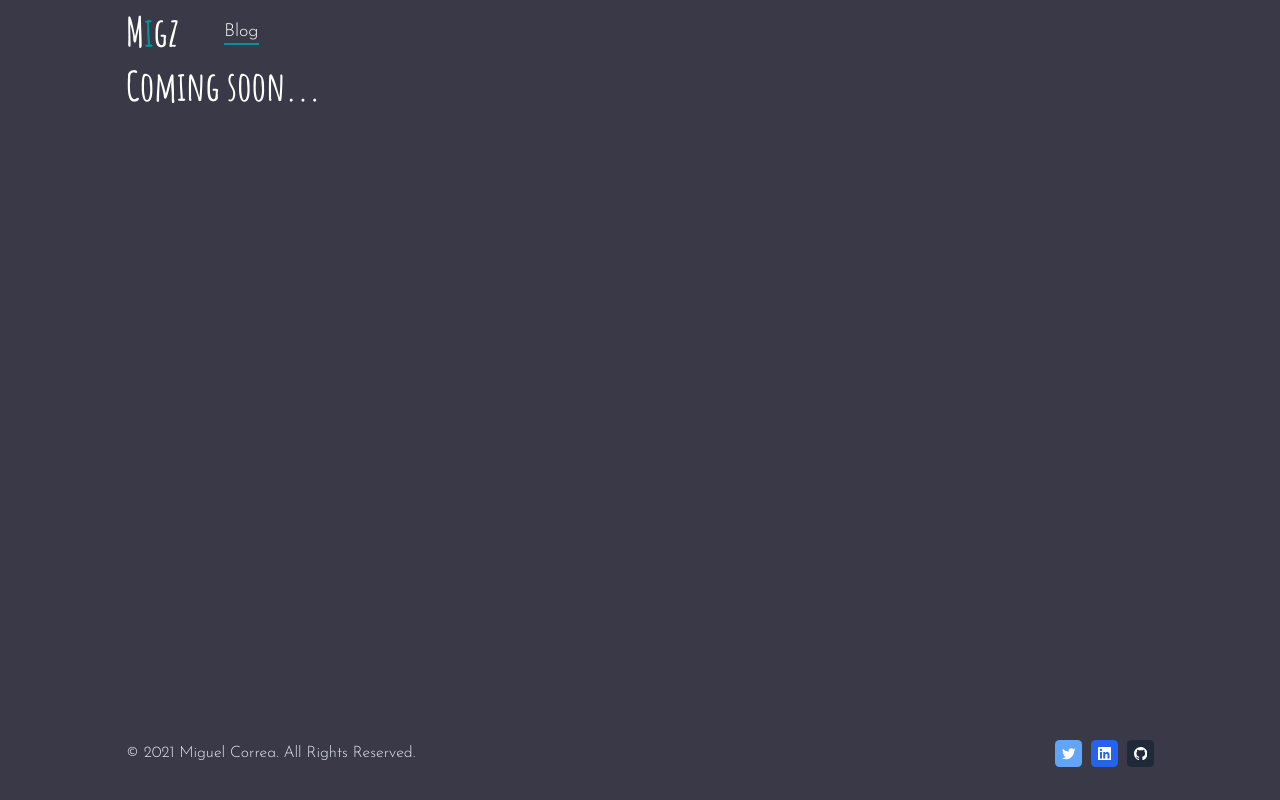
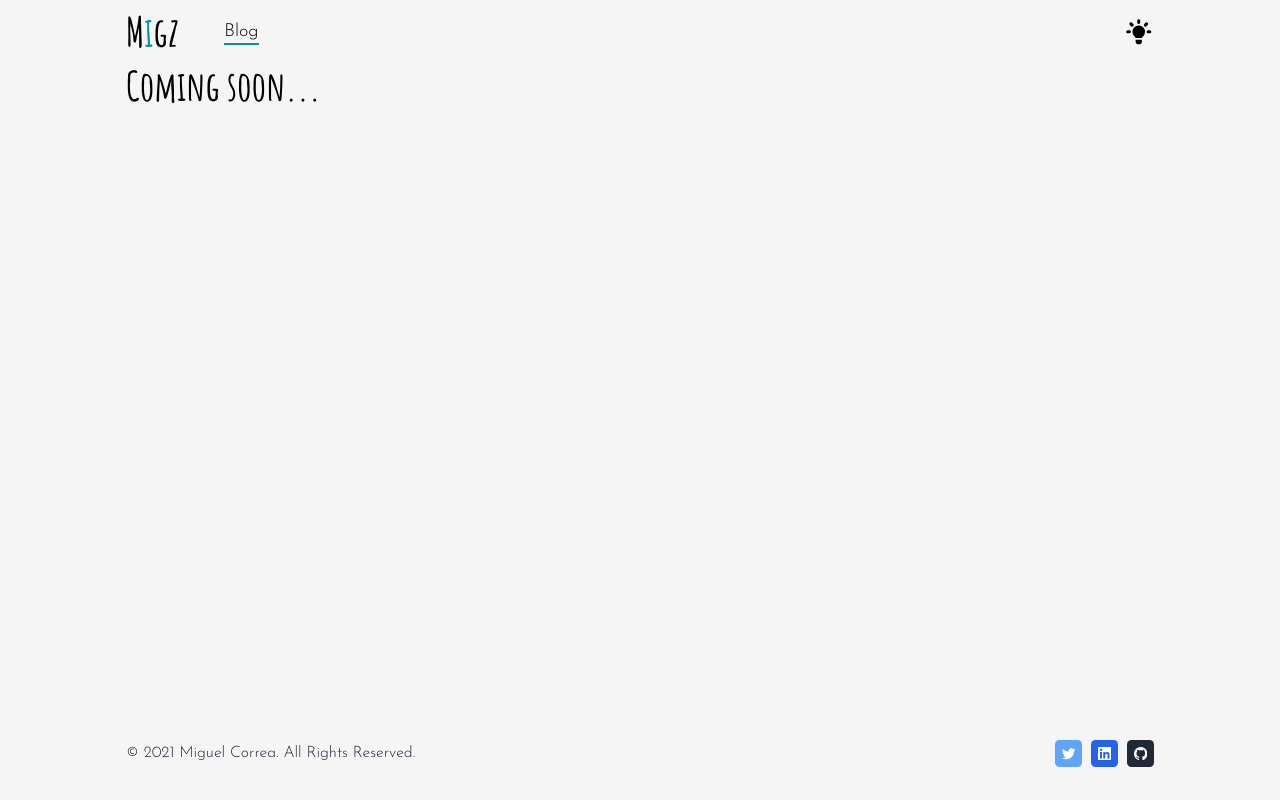
Before and after one commit to miguelc1221/miguelcorrea.dev, a Next.js app: page /blog in a window 1280 px wide. Built offline with nearby package versions, Linux system fonts and the light colour scheme.

Commit message:
add darkmode

```diff
--- /dev/null
+++ b/components/darkModeButton.tsx
@@ -0,0 +1,51 @@
+import { useState, useEffect } from 'react'
+
+export const DarkModeButton = (): JSX.Element => {
+  const [isDarkMode, setDarkMode] = useState<boolean>(true)
+
+  useEffect(() => {
+    setDarkMode(document.documentElement.classList.contains('dark'))
+  }, [])
+
+  const toggleDarkMode = () => {
+    const darkmode = !isDarkMode
+
+    if (darkmode) {
+      window.document.documentElement.classList.add('dark')
+      localStorage.setItem('migzDarkMode', 'dark')
+    } else {
+      window.document.documentElement.classList.remove('dark')
+      localStorage.setItem('migzDarkMode', 'light')
+    }
+
+    setDarkMode(darkmode)
+  }
+
+  return (
+    <button onClick={toggleDarkMode} aria-label="darkmode toggle">
+      <svg
+        xmlns="http://www.w3.org/2000/svg"
+        className="h-7 w-7"
+        viewBox="0 0 20 20"
+        fill={isDarkMode ? 'rgb(234 179 8)' : 'currenColor'}
+      >
+        <path d="M11 3a1 1 0 10-2 0v1a1 1 0 102 0V3zM15.657 5.757a1 1 0 00-1.414-1.414l-.707.707a1 1 0 001.414 1.414l.707-.707zM18 10a1 1 0 01-1 1h-1a1 1 0 110-2h1a1 1 0 011 1zM5.05 6.464A1 1 0 106.464 5.05l-.707-.707a1 1 0 00-1.414 1.414l.707.707zM5 10a1 1 0 01-1 1H3a1 1 0 110-2h1a1 1 0 011 1zM8 16v-1h4v1a2 2 0 11-4 0zM12 14c.015-.34.208-.646.477-.859a4 4 0 10-4.954 0c.27.213.462.519.476.859h4.002z" />
+      </svg>
+    </button>
+  )
+}
+
+// ;<svg
+//   xmlns="http://www.w3.org/2000/svg"
+//   className="h-6 w-6"
+//   fill="none"
+//   viewBox="0 0 24 24"
+//   stroke="currentColor"
+//   strokeWidth="2"
+// >
+//   <path
+//     strokeLinecap="round"
+//     strokeLinejoin="round"
+//     d="M9.663 17h4.673M12 3v1m6.364 1.636l-.707.707M21 12h-1M4 12H3m3.343-5.657l-.707-.707m2.828 9.9a5 5 0 117.072 0l-.548.547A3.374 3.374 0 0014 18.469V19a2 2 0 11-4 0v-.531c0-.895-.356-1.754-.988-2.386l-.548-.547z"
+//   />
+// </svg>
--- a/components/footer.tsx
+++ b/components/footer.tsx
@@ -2,7 +2,7 @@ export const Footer = (): JSX.Element => {
   return (
     <footer>
       <div className="container flex items-center justify-between pb-6 pt-6">
-        <p className="text-slate-200 text-sm">
+        <p className="text-slate-800 dark:text-slate-200 text-sm">
           {`© ${new Date().getFullYear()} Miguel Correa. All Rights Reserved.`}
         </p>
         <div className="flex flex-wrap gap-2">
--- a/components/layout.tsx
+++ b/components/layout.tsx
@@ -3,6 +3,7 @@ import { useRouter } from 'next/router'
 import { Footer } from './footer'
 import { NavItem } from './navItem'
 import { useScrollPosition } from '../hooks/useScrollPosition'
+import { DarkModeButton } from './darkModeButton'
 import HomePage from '../pages/index'
 
 export const Layout = ({
@@ -23,17 +24,19 @@ export const Layout = ({
       <header>
         <nav
           className={`${
-            shouldChangeColor ? 'bg-secondary/5' : 'bg-white/5'
-          } duration-200 ease-in-out mb-10 flex justify-center fixed ${
+            shouldChangeColor
+              ? 'bg-neutral-100/5 dark:bg-secondary/5'
+              : 'bg-white/5'
+          } duration-300 ease-in-out mb-10 flex justify-center fixed ${
             scrollPosition > 0 ? 'backdrop-blur-md' : 'bg-transparent'
           }  w-full z-10`}
         >
           <div
             className={`${
-              shouldChangeColor ? 'text-white' : 'text-black'
-            } duration-300 ease-in-out container pt-2 pb-2`}
+              shouldChangeColor ? 'text-black dark:text-white' : 'text-black'
+            } duration-300 ease-in-out container pt-2 pb-2 flex items-center`}
           >
-            <ul className="flex items-center">
+            <ul className="flex items-center flex-1">
               <li className="text-4xl mr-10 font-serif font-semibold">
                 <NavItem href="/" hasUnderline={false}>
                   M<span className="text-primary">i</span>gz
@@ -45,6 +48,9 @@ export const Layout = ({
                 </NavItem>
               </li>
             </ul>
+            <div className="flex items-center justify-center">
+              <DarkModeButton />
+            </div>
           </div>
         </nav>
       </header>
--- a/components/projectItem.tsx
+++ b/components/projectItem.tsx
@@ -14,7 +14,7 @@ export const ProjectItem = ({
   ...props
 }: ProjectItemType): JSX.Element => {
   return (
-    <div className="flex gap-4 flex-col text-center text-slate-200 relative">
+    <div className="flex gap-4 flex-col text-center text-slate-800 dark:text-slate-200 relative">
       <div>
         <Image
           layout="responsive"
--- a/pages/_app.tsx
+++ b/pages/_app.tsx
@@ -2,6 +2,7 @@ import '../styles/globals.css'
 import type { AppProps } from 'next/app'
 import Head from 'next/head'
 import { Layout } from '../components/layout'
+import Script from 'next/script'
 
 function MyApp({ Component, pageProps }: AppProps): JSX.Element {
   return (
@@ -11,6 +12,7 @@ function MyApp({ Component, pageProps }: AppProps): JSX.Element {
         <meta name="description" content="Miguel Correa's site" />
         <title>Miguel Correa</title>
       </Head>
+      <Script strategy="beforeInteractive" src="/scripts/darkMode.js" />
       <Component {...pageProps} />
     </Layout>
   )
--- a/pages/_document.tsx
+++ b/pages/_document.tsx
@@ -3,7 +3,7 @@ import Document, { Html, Head, Main, NextScript } from 'next/document'
 class MyDocument extends Document {
   render(): JSX.Element {
     return (
-      <Html lang="en" className="bg-secondary text-lg font-light">
+      <Html lang="en" className="text-lg font-light">
         <Head>
           <link rel="preconnect" href="https://fonts.googleapis.com" />
           <link
@@ -11,7 +11,7 @@ class MyDocument extends Document {
             rel="stylesheet"
           />
         </Head>
-        <body>
+        <body className="bg-neutral-100 dark:bg-secondary transition ease-in-out duration-300">
           <Main />
           <NextScript />
         </body>
--- a/pages/blog.tsx
+++ b/pages/blog.tsx
@@ -2,7 +2,7 @@ export default function Blog(): JSX.Element {
   return (
     <>
       <div className="container">
-        <h1 className="text-4xl">Coming soon...</h1>
+        <h1 className="text-4xl text-black dark:text-white">Coming soon...</h1>
       </div>
     </>
   )
--- a/pages/index.tsx
+++ b/pages/index.tsx
@@ -12,7 +12,7 @@ export default forwardRef<HTMLDivElement>(function Home(_, ref): JSX.Element {
     <>
       <div className="-mt-[63px] pb-10 pt-[103px] w-full heroBackground">
         <div className="flex flex-col text-center items-center gap-6 md.5:heroContainer">
-          <div className=" text-black ">
+          <div className="text-black">
             <p>Hi there,</p>
             <h1 className="text-7xl md.5:text-9xl">
               I am <span className="text-primary">Miguel</span>
@@ -30,10 +30,10 @@ export default forwardRef<HTMLDivElement>(function Home(_, ref): JSX.Element {
 
       <div className="container pt-24 flex flex-col gap-10" ref={ref}>
         <section>
-          <h2 className="text-4xl underline decoration-primary underline-offset-4 mb-5 ">
+          <h2 className="text-black dark:text-white text-4xl underline decoration-primary underline-offset-4 mb-5 ">
             Who am i?
           </h2>
-          <p className="indent-4 text-slate-200">
+          <p className="indent-4 text-slate-800 dark:text-slate-200">
             Hi, my name is Miguel Correa and I am a front-end developer
             currently working remotely from somewhere in the United States. In
             2015 I decided to learn how to code after graduating with a degree
@@ -43,7 +43,7 @@ export default forwardRef<HTMLDivElement>(function Home(_, ref): JSX.Element {
             since worked for companies such as{' '}
             <a
               href="https://www.hellofresh.com/"
-              className="text-white font-semibold"
+              className="text-black dark:text-white font-semibold"
               target="_blank"
               rel="noreferrer"
             >
@@ -52,7 +52,7 @@ export default forwardRef<HTMLDivElement>(function Home(_, ref): JSX.Element {
             (America&apos;s #1 meal kit) and{' '}
             <a
               href="https://www.workday.com/"
-              className="text-white font-semibold"
+              className="text-black dark:text-white font-semibold"
               target="_blank"
               rel="noreferrer"
             >
@@ -62,7 +62,7 @@ export default forwardRef<HTMLDivElement>(function Home(_, ref): JSX.Element {
             finance, HR, and planning).
           </p>
 
-          <p className="indent-4 text-slate-200 mb-4">
+          <p className="indent-4 text-slate-800 dark:text-slate-200 mb-4">
             On my spare time I am an avid collector of sixth scale comic
             figures, casual gamer and basketball fanatic. I also enjoy tinkering
             on side projects for the purpose of trying out new frameworks as
@@ -81,7 +81,7 @@ export default forwardRef<HTMLDivElement>(function Home(_, ref): JSX.Element {
         </section>
 
         <section id="projects">
-          <h2 className="text-4xl underline decoration-primary underline-offset-4 mb-5">
+          <h2 className="text-black dark:text-white text-4xl underline decoration-primary underline-offset-4 mb-5">
             Projects
           </h2>
           <div className="projectGrid">
--- /dev/null
+++ b/public/scripts/darkMode.js
@@ -0,0 +1,5 @@
+if (localStorage.getItem('migzDarkMode') === 'dark' || (!('migzDarkMode' in localStorage) && window.matchMedia('(prefers-color-scheme: dark)').matches)) {
+  document.documentElement.classList.add('dark')
+} else {
+  document.documentElement.classList.remove('dark')
+}
--- a/tailwind.config.js
+++ b/tailwind.config.js
@@ -1,6 +1,7 @@
 const defaultTheme = require('tailwindcss/defaultTheme')
 
 module.exports = {
+  darkMode: 'class',
   content: [
     "./pages/**/*.{js,ts,jsx,tsx}",
     "./components/**/*.{js,ts,jsx,tsx}",
```
Also changed, not shown: tsconfig.json (+6 -1 lines).
